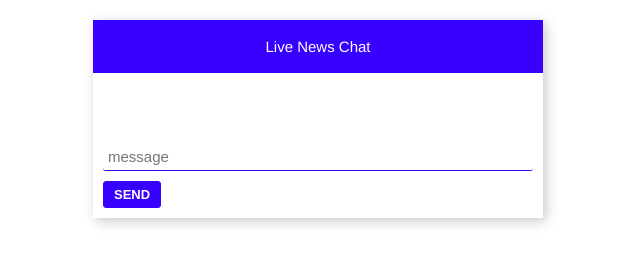
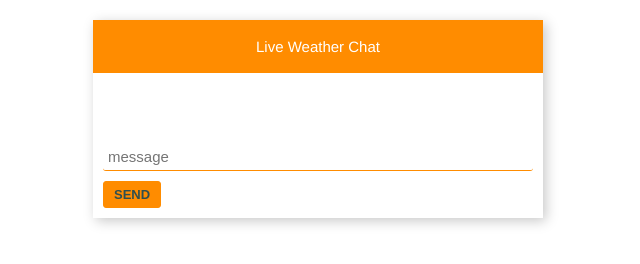
Before and after one commit to kamir222/InstantChatApp, a website: page client/index.html in a window 1280 px wide. Both pictures are taken after typing "Sample" into the empty fields and a click on the button "SEND". Shown: the whole page, without its empty margins (322-962 px from the left). Drawn offline with nearby package versions, Linux system fonts and the light colour scheme; no server answers.

Commit message:
reverse changes to earlier version - want to go with the weather idea after all

```diff
--- a/client/app.js
+++ b/client/app.js
@@ -1,11 +1,17 @@
 var socket = io()
 
-window.onload = () => {
+window.onload = function() {
   document.getElementById('chat-form').onsubmit = function(event) {
     event.preventDefault()
+    var user = document.getElementById('initials').value
     var message = document.getElementById('message').value
-    socket.emit('messageDetails', message)
+    var messageDetails = {
+      name: user,
+      text: message,
+    }
+    socket.emit('messageDetails', messageDetails)
     document.getElementById('message').value = ''
+    document.getElementById('initials').value = ''
   }
 
   socket.on('chatHistoy', function(history) {
--- a/client/index.html
+++ b/client/index.html
@@ -10,12 +10,13 @@
 
 <main>
   <header>
-    <p>Live News Chat</p>
+    <p>Live Weather Chat</p>
   </header>
   <ol id="history">
   </ol>
   <form id="chat-form">
     <div id='inputs-container'>
+      <input maxlength='2' type="text" id="initials" placeholder="initials">
       <input type="text" id="message" placeholder="message">
     </div>
     <button>Send</button>
--- a/client/style.css
+++ b/client/style.css
@@ -1,4 +1,3 @@
-
 body {
   background-color: white;
   color: #303030;
@@ -19,7 +18,7 @@ main {
 
 header {
   text-align: center;
-  background: rgb(55, 0, 255);
+  background: #FF8C00;
 }
 
 header p {
@@ -50,10 +49,10 @@ form {
 }
 
 button {
-  background-color: rgb(55, 0, 255);
-  border: 1px solid rgb(55, 0, 255);
+  background-color: #FF8C00;
+  border: 1px solid #FF8C00;
   border-radius: 3px;
-  color: white;
+  color: darkslategrey;
   font-size: 13px;
   font-weight: bold;
   padding: 5px 10px;
@@ -78,7 +77,14 @@ input {
   justify-content: center;
 }
 
+#initials {
+  display: none;
+  width: 20%;
+  border-bottom: 1px solid #FF8C00;
+  margin-right: 4px;
+}
+
 #message {
   width: 100%;
-  border-bottom: 1px solid rgb(55, 0, 255);
+  border-bottom: 1px solid #FF8C00;
 }
```
